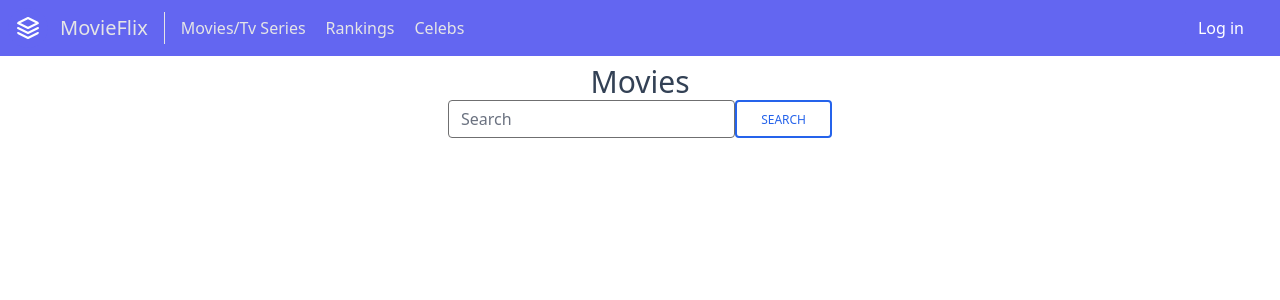
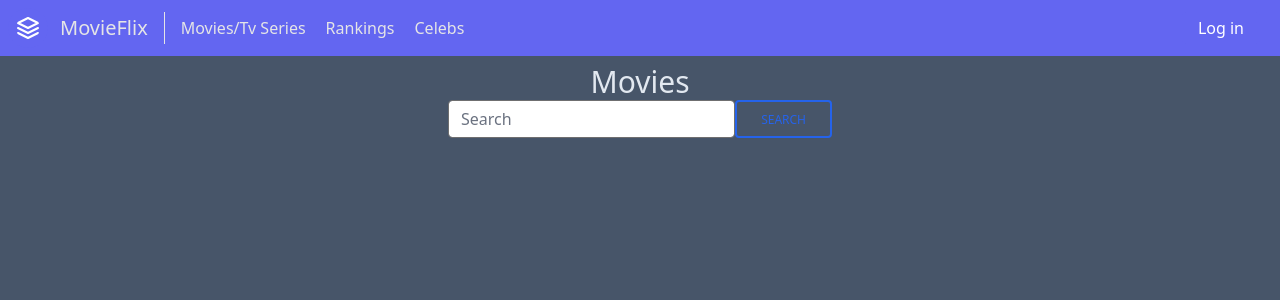
Before and after one commit to gordun209-hub/movieflix, a Next.js app in the folder client/: page /movies in a window 1280 px wide. Shown: the top 300 px of the page. Built offline with nearby package versions, Linux system fonts and the light colour scheme.

Commit message:
added html style

```diff
--- a/client/src/pages/_app.tsx
+++ b/client/src/pages/_app.tsx
@@ -11,13 +11,11 @@ const MyApp: FC<AppProps> = ({ Component, pageProps }: AppProps) => {
   // eslint-disable-next-line react/hook-use-state
   const [queryClient] = useState(() => new QueryClient())
   return (
-    <div>
-      <QueryClientProvider client={queryClient}>
-        <Header />
-        <Component {...pageProps} />
-        <ReactQueryDevtools initialIsOpen={false} />
-      </QueryClientProvider>
-    </div>
+    <QueryClientProvider client={queryClient}>
+      <Header />
+      <Component {...pageProps} />
+      <ReactQueryDevtools initialIsOpen={false} />
+    </QueryClientProvider>
   )
 }
 
--- a/client/src/pages/movies/index.tsx
+++ b/client/src/pages/movies/index.tsx
@@ -16,8 +16,8 @@ const Movies = () => {
     }
   )
   return (
-    <div>
-      <h1 className='pt-2 text-center text-3xl text-slate-700'>Movies</h1>
+    <div className='bg-slate-600'>
+      <h1 className='pt-2 text-center text-3xl text-slate-200'>Movies</h1>
       <SearchMovie
         searchParams={searchParams}
         setSearchParams={setSearchParams}
@@ -25,7 +25,7 @@ const Movies = () => {
       />
       {isLoading && isFetching && <Spinner />}
       {data && (
-        <div className='flex flex-wrap justify-evenly gap-6    text-center'>
+        <div className='flex flex-wrap justify-evenly gap-6 bg-slate-600    text-center'>
           {data?.results.map(movie => (
             <Card key={movie.id} movie={movie} />
           ))}
--- a/client/src/styles/globals.css
+++ b/client/src/styles/globals.css
@@ -2,13 +2,14 @@
 @tailwind components;
 @tailwind utilities;
 @layer base {
-  h1 {
-    @apply text-2xl;
+  html {
+    @apply bg-slate-600;
   }
   input {
     @apply text-xl;
   }
 }
+
 @layer components {
   .inpt-main {
     @apply relative m-0 block w-full min-w-0 flex-auto rounded border border-solid border-gray-darker bg-white bg-clip-padding px-3 py-1.5 text-base font-normal text-gray-darker transition ease-in-out focus:border-blue-600 focus:bg-white focus:text-gray-darker focus:outline-none;
```
